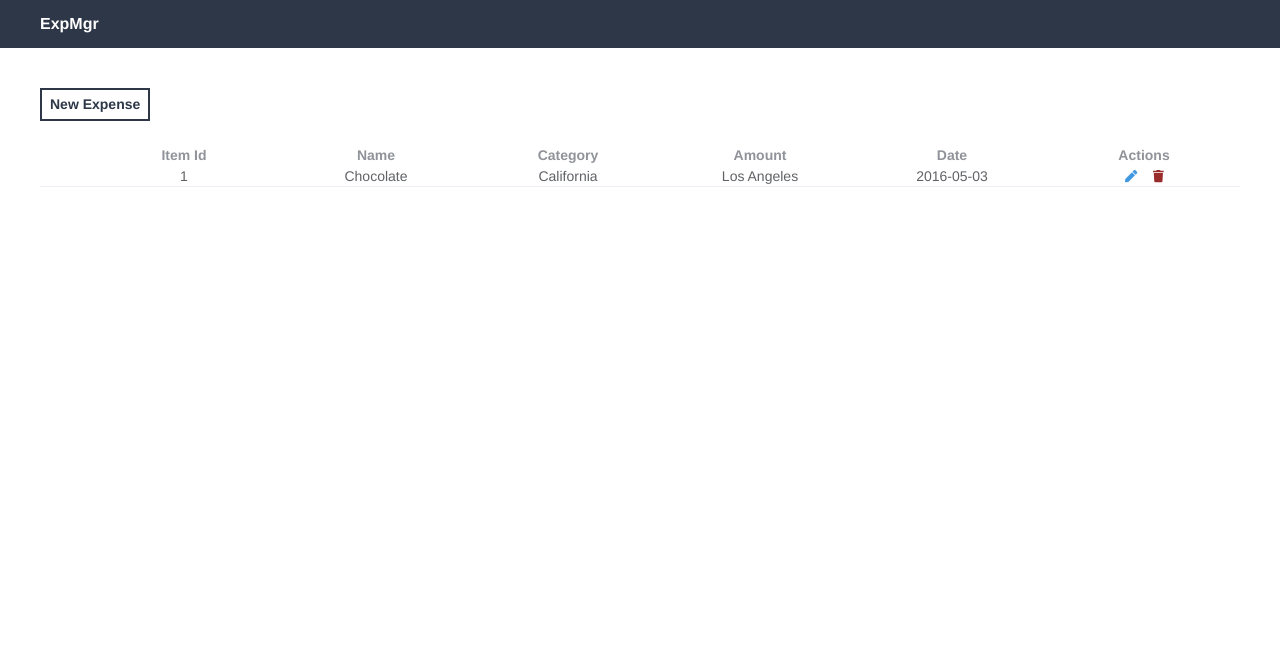
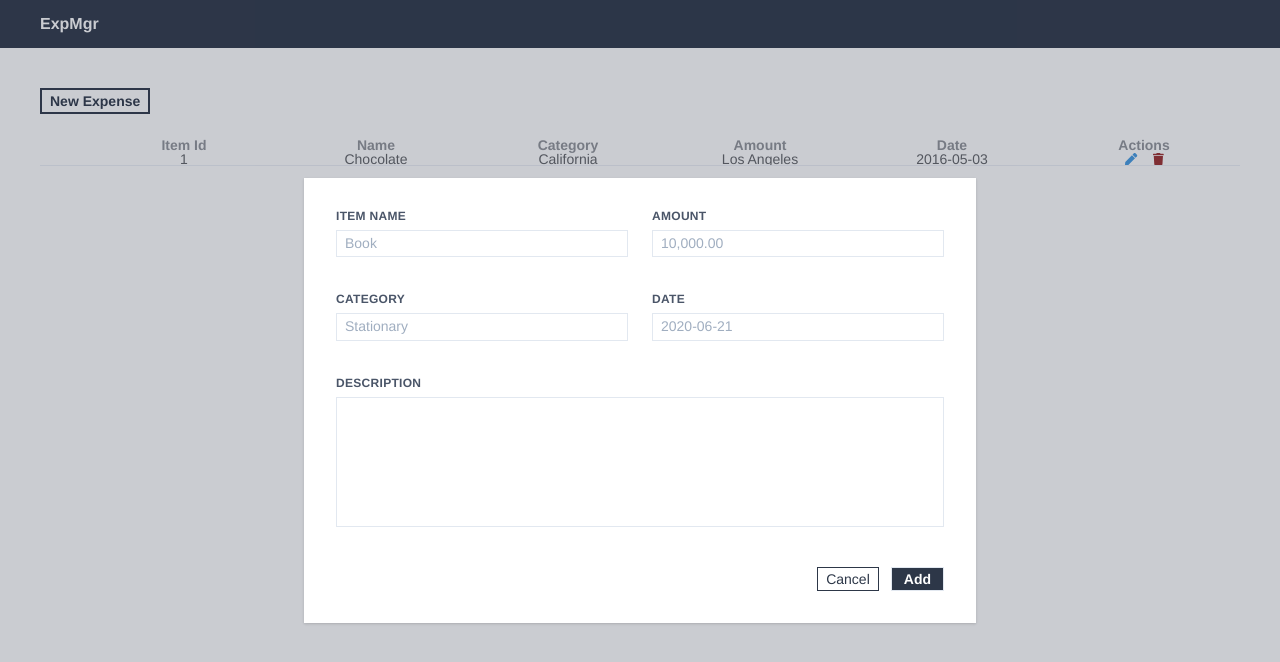
Before and after one commit to AdabanyaChinedu/ExpenseReport, a Vue app: page / in a window 1280 px wide. Shown: the top 662 px of the page. Built offline with nearby package versions, Linux system fonts and the light colour scheme.

Commit message:
Add modal and create expense form

```diff
--- /dev/null
+++ b/src/assets/scss/_reset.scss
@@ -0,0 +1,102 @@
+/*
+html5doctor.com Reset Stylesheet
+v1.6.1
+Last Updated: 2010-09-17
+Author: Richard Clark - http://richclarkdesign.com
+Twitter: @rich_clark
+*/
+
+html, body, div, span, object, iframe,
+h1, h2, h3, h4, h5, h6, p, blockquote, pre,
+abbr, address, cite, code,
+del, dfn, em, img, ins, kbd, q, samp,
+small, strong, sub, sup, var,
+b, i,
+dl, dt, dd, ol, ul, li,
+fieldset, form, label, legend,
+table, caption, tbody, tfoot, thead, tr, th, td,
+article, aside, canvas, details, figcaption, figure,
+footer, header, hgroup, menu, nav, section, summary,
+time, mark, audio, video {
+    margin:0;
+    padding:0;
+    border:0;
+    outline:0;
+    font-size:100%;
+    vertical-align:baseline;
+    background:transparent;
+}
+
+body {
+    line-height:1;
+}
+
+article,aside,details,figcaption,figure,
+footer,header,hgroup,menu,nav,section {
+	display:block;
+}
+
+nav ul {
+    list-style:none;
+}
+
+blockquote, q {
+    quotes:none;
+}
+
+blockquote:before, blockquote:after,
+q:before, q:after {
+    content:'';
+    content:none;
+}
+
+a {
+    margin:0;
+    padding:0;
+    font-size:100%;
+    vertical-align:baseline;
+    background:transparent;
+}
+
+/* change colours to suit your needs */
+ins {
+    background-color:#ff9;
+    color:#000;
+    text-decoration:none;
+}
+
+/* change colours to suit your needs */
+mark {
+    background-color:#ff9;
+    color:#000;
+    font-style:italic;
+    font-weight:bold;
+}
+
+del {
+    text-decoration: line-through;
+}
+
+abbr[title], dfn[title] {
+    border-bottom:1px dotted;
+    cursor:help;
+}
+
+table {
+    border-collapse:collapse;
+    border-spacing:0;
+}
+
+/* change border colour to suit your needs */
+hr {
+    display:block;
+    height:1px;
+    border:0;
+    border-top:1px solid #cccccc;
+    margin:1em 0;
+    padding:0;
+}
+
+input, select {
+    vertical-align:middle;
+}
--- a/src/assets/css/app.scss
+++ b/src/assets/scss/app.scss
@@ -2,9 +2,9 @@
 @tailwind components;
 @tailwind utilities;
 
+@import "./reset";
 
 $--color-primary: teal;
-
 /* icon font path, required */
 $--font-path: '~element-ui/lib/theme-chalk/fonts';
 @import "~element-ui/packages/theme-chalk/src/index";
--- /dev/null
+++ b/src/components/ExpenseForm.vue
@@ -0,0 +1,47 @@
+<template>
+  <div class="w-full flex">
+    <form class="w-full">
+      <div class="flex flex-wrap -mx-3 mb-6">
+        <div class="w-full md:w-1/2 px-3 mb-6 md:mb-0">
+          <label class="block uppercase tracking-wide text-gray-700 text-left text-xs font-bold mb-2" for="name">
+            Item Name
+          </label>
+          <input class="appearance-none text-sm block w-full bg-white text-gray-700 border py-1 px-2 mb-3 leading-tight focus:outline-none focus:bg-white" id="name" type="text" placeholder="Book">
+        </div>
+        <div class="w-full md:w-1/2 px-3 mb-6 md:mb-0">
+          <label class="block uppercase tracking-wide text-gray-700 text-xs font-bold text-left mb-2" for="amount">
+            Amount
+          </label>
+          <input class="appearance-none text-sm block w-full bg-white text-gray-700 border py-1 px-2 mb-3 leading-tight focus:outline-none focus:bg-white" id="amount" type="text" placeholder="10,000.00">
+        </div>
+      </div>
+      <div class="flex flex-wrap -mx-3 mb-6">
+        <div class="w-full md:w-1/2 px-3 mb-6 md:mb-0">
+          <label class="block uppercase tracking-wide text-gray-700 text-xs text-left font-bold mb-2" for="category">
+            Category
+          </label>
+          <input class="appearance-none text-sm block w-full bg-white text-gray-700 border py-1 px-2 mb-3 leading-tight focus:outline-none focus:bg-white" id="category" type="text" placeholder="Stationary">
+        </div>
+        <div class="w-full md:w-1/2 px-3 mb-6 md:mb-0">
+          <label class="block uppercase tracking-wide text-gray-700 text-xs text-left font-bold mb-2" for="date">
+            Date
+          </label>
+          <input class="appearance-none text-sm block w-full bg-white text-gray-700 border py-1 px-2 mb-3 leading-tight focus:outline-none focus:bg-white" id="date" type="text" placeholder="2020-06-21">
+        </div>
+      </div>
+      <div class="flex flex-wrap -mx-3 mb-6">
+        <label class="block uppercase tracking-wide text-gray-700 text-xs mx-3 font-bold mb-2" for="description">
+            Description
+          </label>
+        <textarea type="text" class="appearance-none w-full text-sm p-2 mx-3 resize-none border focus:border-1 focus:border-gray-800" id="description" rows="8"></textarea>
+      </div>
+
+      <div class="flex flex-wrap justify-end mt-10">
+        <button class="text-gray-800 px-2 py-1 border border-gray-800 text-sm font-medium mr-3">Cancel</button>
+        <button class="text-white px-3 py-1 border bg-gray-800 text-sm font-semibold">Add</button>
+      </div>
+
+
+    </form>
+  </div>
+</template>
--- a/src/components/ExpenseTable.vue
+++ b/src/components/ExpenseTable.vue
@@ -30,10 +30,12 @@
       </el-table-column>
       <el-table-column
         label="Amount"
+        sortable
         prop="amount">
       </el-table-column>
       <el-table-column
         label="Date"
+        sortable
         prop="date">
       </el-table-column>
       <el-table-column
--- /dev/null
+++ b/src/components/Modal.vue
@@ -0,0 +1,37 @@
+<template>
+  <div id="modal" class="fixed inset-0 h-full w-full bg-gray-800 bg-opacity-25 cursor-default flex z-20 overflow-auto">
+    <div v-bind:class="formWidthClass" class="fixed shadow-inner md:relative pin-b pin-x align-top m-auto md:justify-center p-8 bg-white md:h-auto md:shadow w-full flex flex-col">
+      <slot></slot>
+    </div>
+  </div>
+</template>
+
+<script>
+export default {
+  name: 'Modal',
+  props: {
+  formType:{
+    type: Object,
+    required: true
+  }
+  },
+  computed:{
+    formWidthClass: function(){
+      return {
+          'max-w-2xl': this.formType.create,
+          'max-w-md': this.formType.delete || this.formType.confirm
+      }
+    }
+  },
+  data(){
+    return{
+
+    }
+  }
+}
+</script>
+
+
+<style scoped>
+
+</style>
--- a/src/main.js
+++ b/src/main.js
@@ -6,7 +6,7 @@ import "@fortawesome/fontawesome-free/js/brands";
 
 import Vue from 'vue'
 import App from './App.vue'
-import  './assets/css/app.scss'
+import  './assets/scss/app.scss'
 import ElementUI from "element-ui";
 import locale from "element-ui/lib/locale";
 
--- a/src/views/Home.vue
+++ b/src/views/Home.vue
@@ -11,7 +11,14 @@
          <ExpenseTable/>
       </div>
     </div>
-
+    <!-- Modal   -->
+    <Modal :formType="formType">
+       <div>
+        <ExpenseForm />
+        <DeleteCard />
+        <ConfirmationCard />
+       </div>
+    </Modal>
   </div>
 </template>
 
@@ -19,6 +26,10 @@
 import Header from '@/components/Header'
 import ActionBar from '@/components/ActionBar'
 import ExpenseTable from '@/components/ExpenseTable'
+import Modal from '@/components/Modal'
+import ExpenseForm from '@/components/ExpenseForm'
+import DeleteCard from '@/components/DeleteCard'
+import ConfirmationCard from '@/components/ConfirmationCard'
 
 
 export default {
@@ -26,7 +37,22 @@ export default {
   components: {
     Header,
     ActionBar,
-    ExpenseTable
+    ExpenseTable,
+    Modal,
+    ExpenseForm,
+    DeleteCard,
+    ConfirmationCard
+  },
+  data(){
+    return{
+      actionType: "",
+      formType:{
+        create: true,
+        delete: false,
+        confirm: false
+      }
+
+    }
   }
 }
 </script>
--- a/vue.config.js
+++ b/vue.config.js
@@ -4,7 +4,7 @@ module.exports = {
   pluginOptions: {
     "style-resources-loader": {
       preProcessor: "scss",
-      patterns: [path.resolve(__dirname, "@/assets/css/app.scss")]
+      patterns: [path.resolve(__dirname, "@/assets/scss/app.scss")]
     }
   },
   configureWebpack: {
```
Also changed, not shown: src/assets/css/tailwind.css (deleted), src/components/ConfirmationCard.vue (added), src/components/DeleteCard.vue (added).
